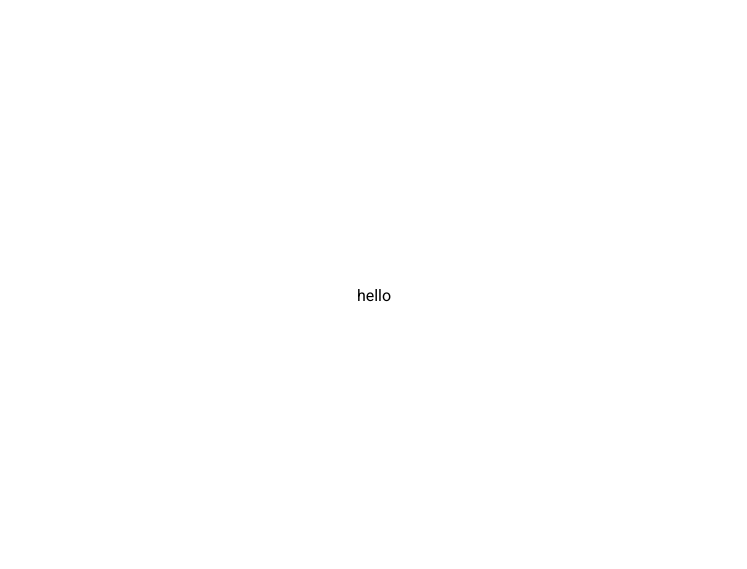
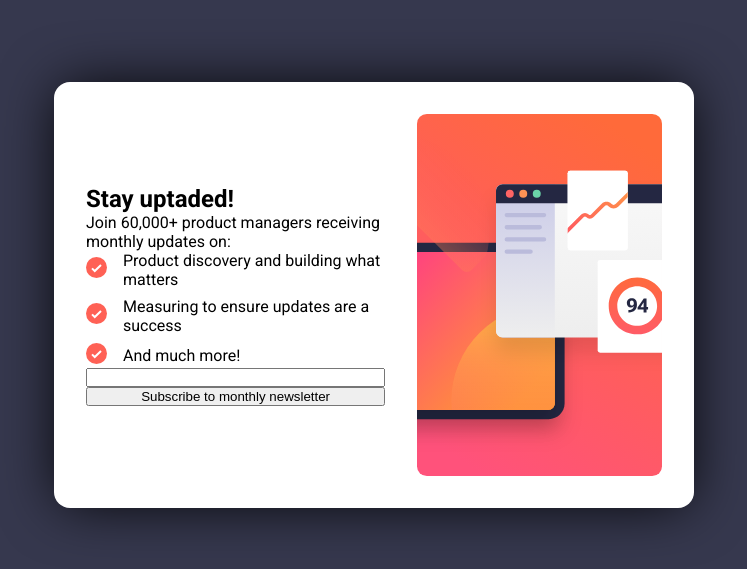
Before and after one commit to KKonsur/newsletter-signup-form, a React (Create React App) app: page / in a window 1280 px wide. Shown: the part 105-674 px from the top of the page, without its empty margins (266-1013 px from the left). Built offline with nearby package versions, Linux system fonts and the light colour scheme.

Commit message:
Add signup container, form and basic styles

```diff
--- a/src/App.jsx
+++ b/src/App.jsx
@@ -1,9 +1,19 @@
 import React from 'react'
 import './index.js'
 import './index.scss'
+import './App.scss'
+import SignupContainer from './components/SignupContainer/SignupContainer.jsx'
+import img from './assets/images/illustration-sign-up-desktop.svg'
 
 const App = () => {
-   return <div className='app'>hello</div>
+   return (
+      <main className='app'>
+         <SignupContainer />
+         <div className='mainImgContainer'>
+            <img src={img} alt='' />
+         </div>
+      </main>
+   )
 }
 
 export default App
--- /dev/null
+++ b/src/App.scss
@@ -0,0 +1,20 @@
+.app {
+   background-color: #fff;
+   box-shadow: 0px 0px 57px -6px rgba(0, 0, 0, 1);
+   width: 50vw;
+   border-radius: 1rem;
+   display: flex;
+   gap: 2rem;
+   padding: 2rem;
+
+   .mainImgContainer {
+      width: 45%;
+      display: flex;
+      align-items: center;
+      justify-content: center;
+   }
+
+   img {
+      width: 100%;
+   }
+}
--- /dev/null
+++ b/src/components/SignupContainer/SignupContainer.jsx
@@ -0,0 +1,22 @@
+import React from 'react'
+import styles from './SignupContainer.module.scss'
+import SignupForm from '../SignupForm/SignupForm'
+
+const SignupContainer = () => {
+   return (
+      <section className={styles.signupContainer}>
+         <div className={styles.signupTextContainer}>
+            <h1 className={styles['signupTextContainer--heading']}>Stay uptaded!</h1>
+            <p className={styles['signupTextContainer--paragraph']}>Join 60,000+ product managers receiving monthly updates on:</p>
+            <ul className={styles['signupTextContainer--list']}>
+               <li className={styles['signupTextContainer--listItem']}>Product discovery and building what matters</li>
+               <li className={styles['signupTextContainer--listItem']}>Measuring to ensure updates are a success</li>
+               <li className={styles['signupTextContainer--listItem']}>And much more!</li>
+            </ul>
+         </div>
+         <SignupForm />
+      </section>
+   )
+}
+
+export default SignupContainer
--- /dev/null
+++ b/src/components/SignupContainer/SignupContainer.module.scss
@@ -0,0 +1,24 @@
+.signupContainer {
+   width: 55%;
+   display: flex;
+   flex-direction: column;
+   justify-content: center;
+}
+
+.signupTextContainer {
+   &--list {
+      display: flex;
+      flex-direction: column;
+      gap: 0.5rem;
+   }
+   &--listItem {
+      list-style: none;
+      display: flex;
+      align-items: center;
+
+      &::before {
+         content: url('../../assets/images/icon-list.svg');
+         margin-right: 1rem;
+      }
+   }
+}
--- /dev/null
+++ b/src/components/SignupForm/SignupForm.jsx
@@ -0,0 +1,14 @@
+import React from 'react'
+import styles from './SignupForm.module.scss'
+
+const SignupForm = () => {
+   return (
+      <form className={styles.signupForm}>
+         <label htmlFor='email'></label>
+         <input id='email' type='email' />
+         <button type='submit'>Subscribe to monthly newsletter</button>
+      </form>
+   )
+}
+
+export default SignupForm
--- /dev/null
+++ b/src/components/SignupForm/SignupForm.module.scss
@@ -0,0 +1,10 @@
+.signupForm {
+   display: flex;
+   flex-direction: column;
+   align-items: center;
+
+   input,
+   button {
+      width: 100%;
+   }
+}
--- a/src/index.scss
+++ b/src/index.scss
@@ -1,3 +1,4 @@
+@import './variables.scss';
 @import url('https://fonts.googleapis.com/css2?family=Roboto:wght@400;700&display=swap');
 
 * {
@@ -12,4 +13,5 @@ body {
    align-items: center;
    justify-content: center;
    min-height: 100vh;
+   background-color: $charcoal-grey;
 }
```
